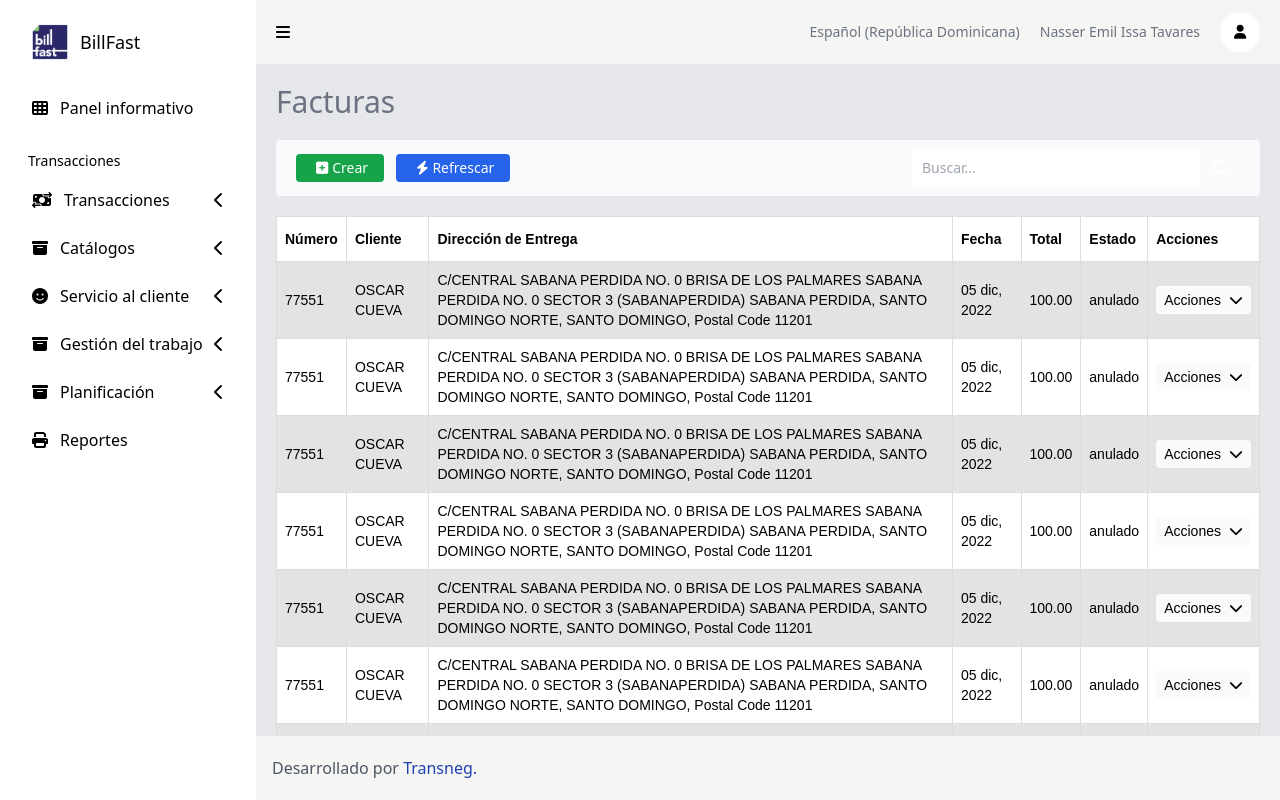
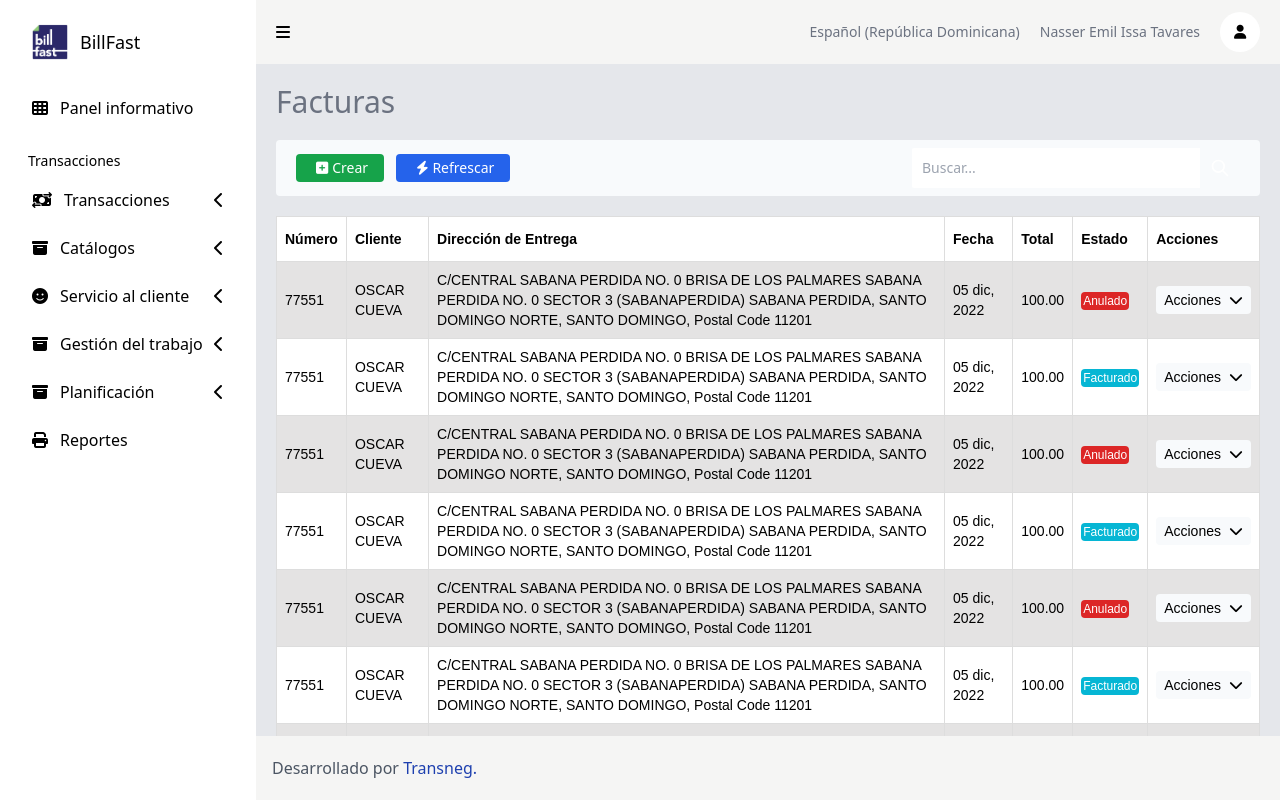
Before and after one commit to nasserissat/BillFastHelp, an Angular app: page /informationpanel in a window 1280 px wide. Built offline with nearby package versions, Linux system fonts and the light colour scheme.

Commit message:
agregue el ngswitch a la tabla de facturas para que las facturas anuladas sean rojas y las facturadas azules

```diff
--- a/src/app/pages/Transacciones/facturas/facturas.component.html
+++ b/src/app/pages/Transacciones/facturas/facturas.component.html
@@ -14,14 +14,14 @@
                     <th>Acciones</th>
                 </tr>
               </thead>
-              <tbody *ngFor="let data of datas">
+              <tbody *ngFor="let data of datas" [ngSwitch]="1">
                   <tr>
                     <td>77551</td>
                     <td>OSCAR CUEVA</td>
                     <td>C/CENTRAL SABANA PERDIDA NO. 0 BRISA DE LOS PALMARES SABANA PERDIDA NO. 0 SECTOR 3 (SABANAPERDIDA) SABANA PERDIDA, SANTO DOMINGO NORTE, SANTO DOMINGO, Postal Code 11201</td>
                     <td>05 dic, 2022</td>
                     <td>100.00</td>
-                    <td>anulado</td>
+                    <td><span *ngSwitchCase="1" class="bg-red-600 rounded text-white text-xs p-0.5">Anulado</span></td>
                     <td>
                         <div class=" relative flex justify-between items-center content-center bg-slate-50 hover:bg-slate-200 p-1 rounded cursor-pointer" (click)="toogleActionMenu()">
                             <p class="justify-center text-sm px-1">Acciones</p>
@@ -51,7 +51,7 @@
                     <td>C/CENTRAL SABANA PERDIDA NO. 0 BRISA DE LOS PALMARES SABANA PERDIDA NO. 0 SECTOR 3 (SABANAPERDIDA) SABANA PERDIDA, SANTO DOMINGO NORTE, SANTO DOMINGO, Postal Code 11201</td>
                     <td>05 dic, 2022</td>
                     <td>100.00</td>
-                    <td>anulado</td>
+                    <td><span *ngSwitchCase="1" class="bg-cyan-500 rounded text-white text-xs p-0.5">Facturado</span></td>
                     <td>
                         <div class="flex justify-between items-center content-center bg-slate-50 hover:bg-slate-200 p-1 rounded cursor-pointer">
                             <p class="justify-center text-sm px-1">Acciones</p>
--- a/src/app/pages/Transacciones/facturas/facturas.component.ts
+++ b/src/app/pages/Transacciones/facturas/facturas.component.ts
@@ -10,21 +10,25 @@ import { Component, OnInit, ElementRef, ViewChild } from '@angular/core';
 })
 export class FacturasComponent implements OnInit {
   @ViewChild("CloseActionMenu") dropdownAction!: ElementRef;
+  isActionMenuOpened: boolean = false;
+ // ****CODIGO DE PRUEBA PARA INSERTAR REGISTROS EN LA TABLA*****
+  datas: Array<number> = [];
+  // **** FIN CODIGO DE PRUEBA****
 
-  isActionMenuOpened: boolean = false;
-  datas: Array<number> = [];
   constructor(private _eref: ElementRef) { }
 
   ngOnInit(): void {
+    // ****CODIGO DE PRUEBA PARA INSERTAR REGISTROS EN LA TABLA*****
     for(let i=0; i<305;i++){
       this.datas.push(i);
     }
+    // **** FIN CODIGO DE PRUEBA****
   }
 
   toogleActionMenu(): void{
     this.isActionMenuOpened = !this.isActionMenuOpened;
   }
-
+  // ESTO HACE QUE AL HACER CLICK EN EL DOCUMENT SE CIERE EL DROPDOWN DE <TD>Acciones</TD> DE LA TABLA.
   onClickOutside(event: { target: any; }){
     const ActionMenu = this.dropdownAction.nativeElement;
     if(!this._eref.nativeElement.contains(event.target))
```
